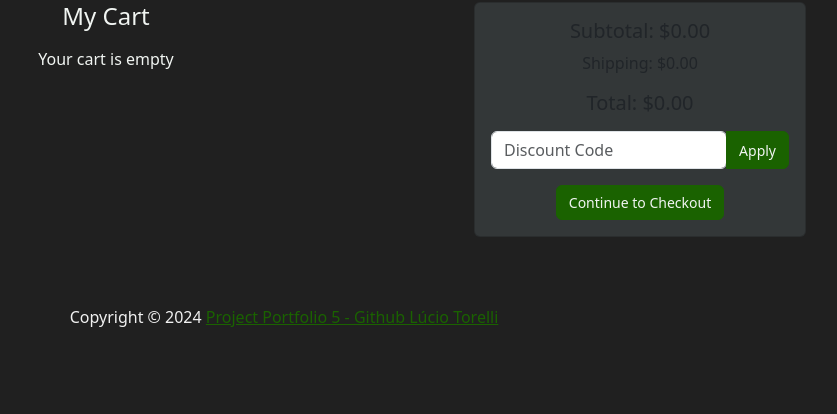
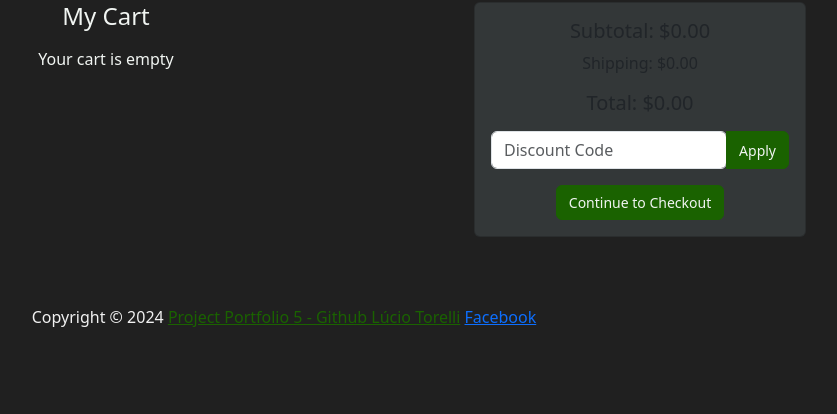
Before and after one commit to luciotorelli/escoot, a Django app: page /cart/ in a window 1280 px wide. Shown: the part 166-580 px from the top of the page, without its empty margins (356-1193 px from the left). Run offline with Django 5.2, Linux system fonts and the light colour scheme; some libraries are stand-ins or nearby versions.

Commit message:
Final deployment

```diff
--- a/templates/base.html
+++ b/templates/base.html
@@ -178,6 +178,7 @@
         <span class="text-muted">
             Copyright &copy; 2024
             <a class="github-link" href="https://github.com/luciotorelli/escoot" target="_blank">Project Portfolio 5 - Github Lúcio Torelli</a>
+            <a class="facebook-link" href="https://www.facebook.com/escoot/fake" target="_blank" rel="sponsored">Facebook</a>
         </span>
     </footer>
 
```
Also changed, not shown: README.md.
